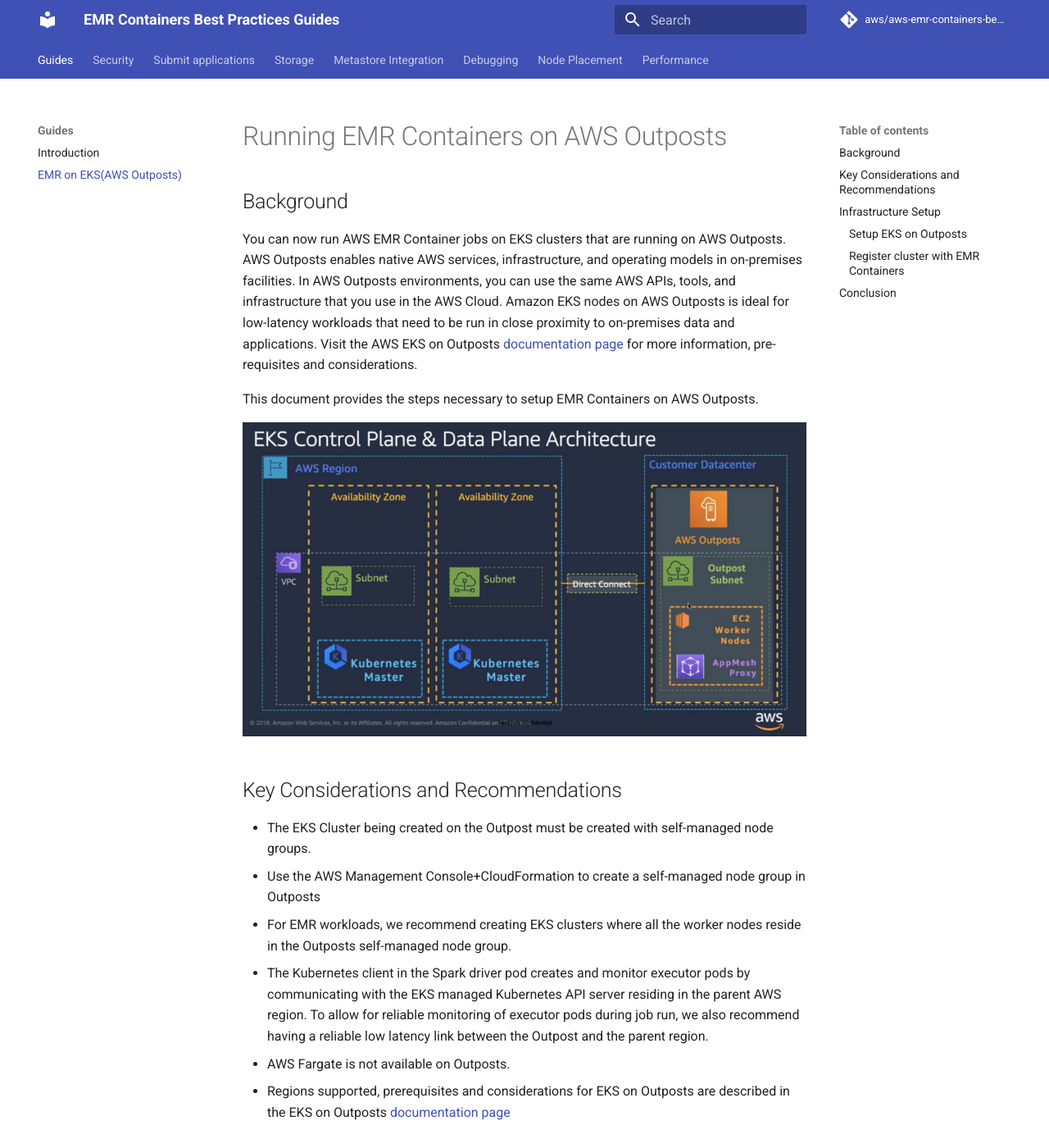
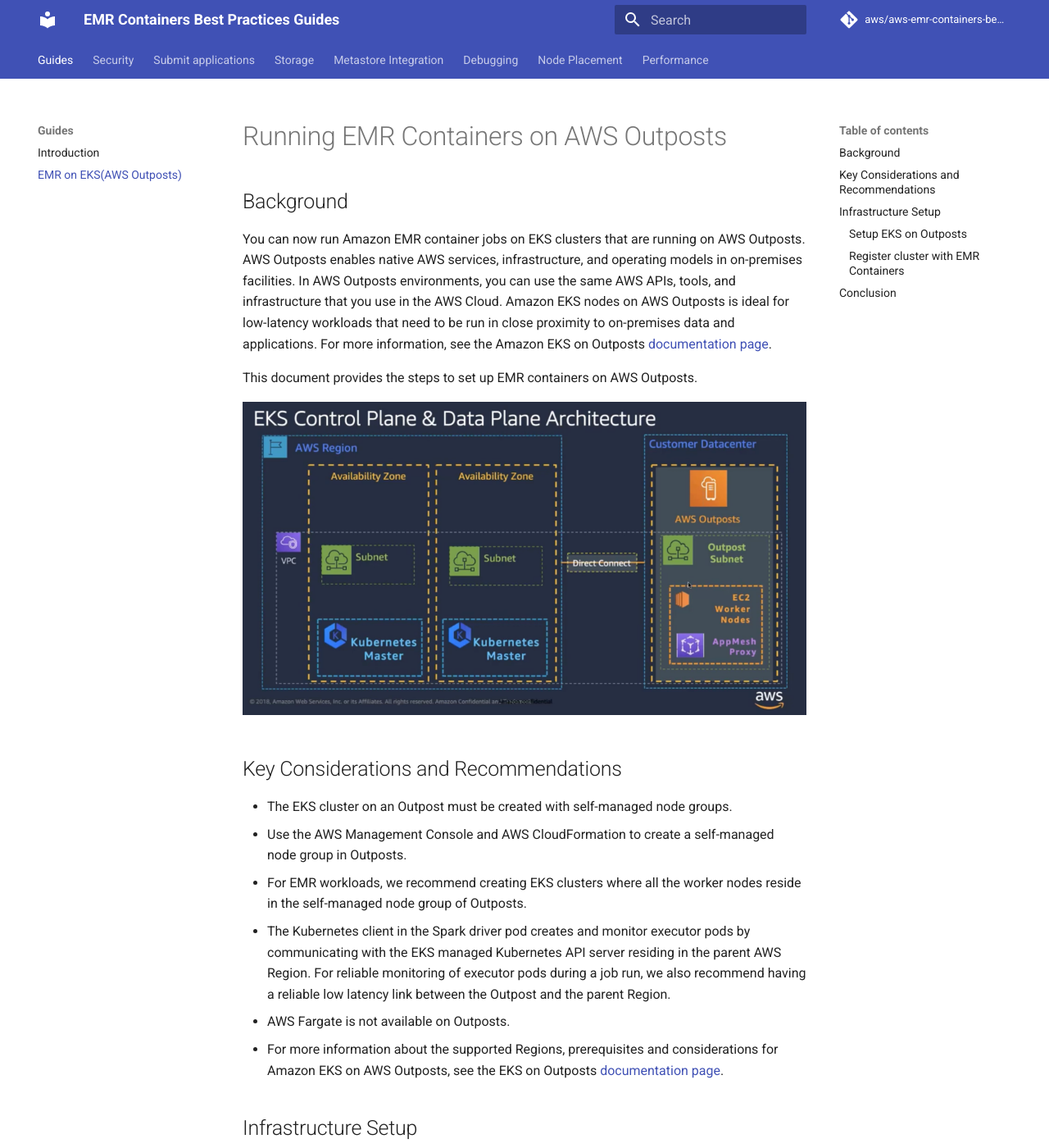
Before and after one commit to aws/aws-emr-containers-best-practices, an MkDocs documentation site: the page built from content/outposts/emr-containers-on-outposts.md, in a window 1280 px wide and 1400 px high. Shown: the whole window at 82% size. Built offline with MkDocs 1.6.1 and Material for MkDocs 9.7.7, drawn with Linux system fonts in a browser that asks for light colours; comment, search, counter and statistics services are not loaded; some of the changed text lies outside the part shown.

Commit message:
Update emr-containers-on-outposts.md

````diff
--- a/content/outposts/emr-containers-on-outposts.md
+++ b/content/outposts/emr-containers-on-outposts.md
@@ -1,18 +1,18 @@
 # Running EMR Containers on AWS Outposts
 ## Background
-You can now run AWS EMR Container jobs on EKS clusters that are running on AWS Outposts. AWS Outposts enables native AWS services, infrastructure, and operating models in on-premises facilities. In AWS Outposts environments, you can use the same AWS APIs, tools, and infrastructure that you use in the AWS Cloud. Amazon EKS nodes on AWS Outposts is ideal for low-latency workloads that need to be run in close proximity to on-premises data and applications. Visit the AWS EKS on Outposts [documentation page](https://docs.aws.amazon.com/eks/latest/userguide/eks-on-outposts.html) for more information, pre-requisites and considerations.
+You can now run Amazon EMR container jobs on EKS clusters that are running on AWS Outposts. AWS Outposts enables native AWS services, infrastructure, and operating models in on-premises facilities. In AWS Outposts environments, you can use the same AWS APIs, tools, and infrastructure that you use in the AWS Cloud. Amazon EKS nodes on AWS Outposts is ideal for low-latency workloads that need to be run in close proximity to on-premises data and applications. For more information, see the Amazon EKS on Outposts [documentation page](https://docs.aws.amazon.com/eks/latest/userguide/eks-on-outposts.html).
 
-This document provides the steps necessary to setup EMR Containers on AWS Outposts.
+This document provides the steps to set up EMR containers on AWS Outposts.
 
 ![](resources/outposts_eks_network.png)
 
 ## Key Considerations and Recommendations
-* The EKS Cluster being created on the Outpost must be created with self-managed node groups.
-  * Use the AWS Management Console+CloudFormation to create a self-managed node group in Outposts
-* For EMR workloads, we recommend creating EKS clusters where all the worker nodes reside in the Outposts self-managed node group.
-  * The Kubernetes client in the Spark driver pod creates and monitor executor pods by communicating with the EKS managed Kubernetes API server residing in the parent AWS region. To allow for reliable monitoring of executor pods during job run, we also recommend having a reliable low latency link between the Outpost and the parent region.
+* The EKS cluster on an Outpost must be created with self-managed node groups.
+  * Use the AWS Management Console and AWS CloudFormation to create a self-managed node group in Outposts.
+* For EMR workloads, we recommend creating EKS clusters where all the worker nodes reside in the self-managed node group of Outposts.
+  * The Kubernetes client in the Spark driver pod creates and monitor executor pods by communicating with the EKS managed Kubernetes API server residing in the parent AWS Region. For reliable monitoring of executor pods during a job run, we also recommend having a reliable low latency link between the Outpost and the parent Region.
 * AWS Fargate is not available on Outposts.
-* Regions supported, prerequisites and considerations for EKS on Outposts are described in the EKS on Outposts [documentation page](https://docs.aws.amazon.com/eks/latest/userguide/eks-on-outposts.html)
+* For more information about the supported Regions, prerequisites and considerations for Amazon EKS on AWS Outposts, see the EKS on Outposts [documentation page](https://docs.aws.amazon.com/eks/latest/userguide/eks-on-outposts.html).
 
 
 ## Infrastructure Setup
@@ -37,7 +37,7 @@
 ```
 
 
-* Create two subnets in the parent region
+* Create two subnets in the parent Region.
 ```
 aws ec2 create-subnet \
     --region '<us-west-2>' \
@@ -93,7 +93,7 @@
 **EKS Cluster Creation**
 
 
-* Create an EKS cluster using the three subnet Ids created earlier
+* Create an EKS cluster using the three subnet Ids created earlier.
 ```
 aws eks create-cluster \
     --region '<us-west-2>' \
@@ -103,13 +103,13 @@
 ```
 
 
-* Check until the cluster status becomes active
+* Check until the cluster status becomes active.
 ```
 aws eks describe-cluster \
     --region '<us-west-2>' \
     --name '<outposts-eks-cluster>'
 ```
-Note the values of resourcesVpcConfig.clusterSecurityGroupId and identity.oidc.issuer
+Note the values of resourcesVpcConfig.clusterSecurityGroupId and identity.oidc.issuer.
 ```
 {
     "cluster": {
@@ -128,7 +128,7 @@
 }
 ```
 
-* Add the Outposts nodes to the EKS Cluster
+* Add the Outposts nodes to the EKS Cluster.
 
 At this point, eksctl cannot be used to launch self-managed node groups in Outposts. Please follow the steps listed in the self-managed nodes [documentation page](https://docs.aws.amazon.com/eks/latest/userguide/launch-workers.html#aws-management-console). In order to use the cloudformation script lised in the AWS Management Console tab, make note of the following values created in the earlier steps:
 * ClusterName: ```<outposts-eks-cluster>```
@@ -138,14 +138,14 @@
 Apply the aws-auth-cm config map listed on the documentation page to allow the nodes to join the cluster.
 
 ### Register cluster with EMR Containers
-Once the EKS cluster has been created and the nodes registered with EKS control plane, the [following steps](https://docs.aws.amazon.com/emr/latest/EMR-on-EKS-DevelopmentGuide/getting-started.html) need to be performed:
+Once the EKS cluster has been created and the nodes have been registered with the EKS control plane, take the [following steps](https://docs.aws.amazon.com/emr/latest/EMR-on-EKS-DevelopmentGuide/getting-started.html):
 
-* Enable cluster access for Amazon EMR on EKS
-* Enable IAM Roles for Service Accounts (IRSA) on the EKS cluster
-* Create a job execution role
-* Update the trust policy of the job execution role
-* Grant users access to Amazon EMR on EKS
-* Register the Amazon EKS cluster with Amazon EMR
+* Enable cluster access for Amazon EMR on EKS.
+* Enable IAM Roles for Service Accounts (IRSA) on the EKS cluster.
+* Create a job execution role.
+* Update the trust policy of the job execution role.
+* Grant users access to Amazon EMR on EKS.
+* Register the Amazon EKS cluster with Amazon EMR.
 
 
 ## Conclusion
````
Also changed, not shown: other parts of content/outposts/emr-containers-on-outposts.md (+4 -4 lines).
